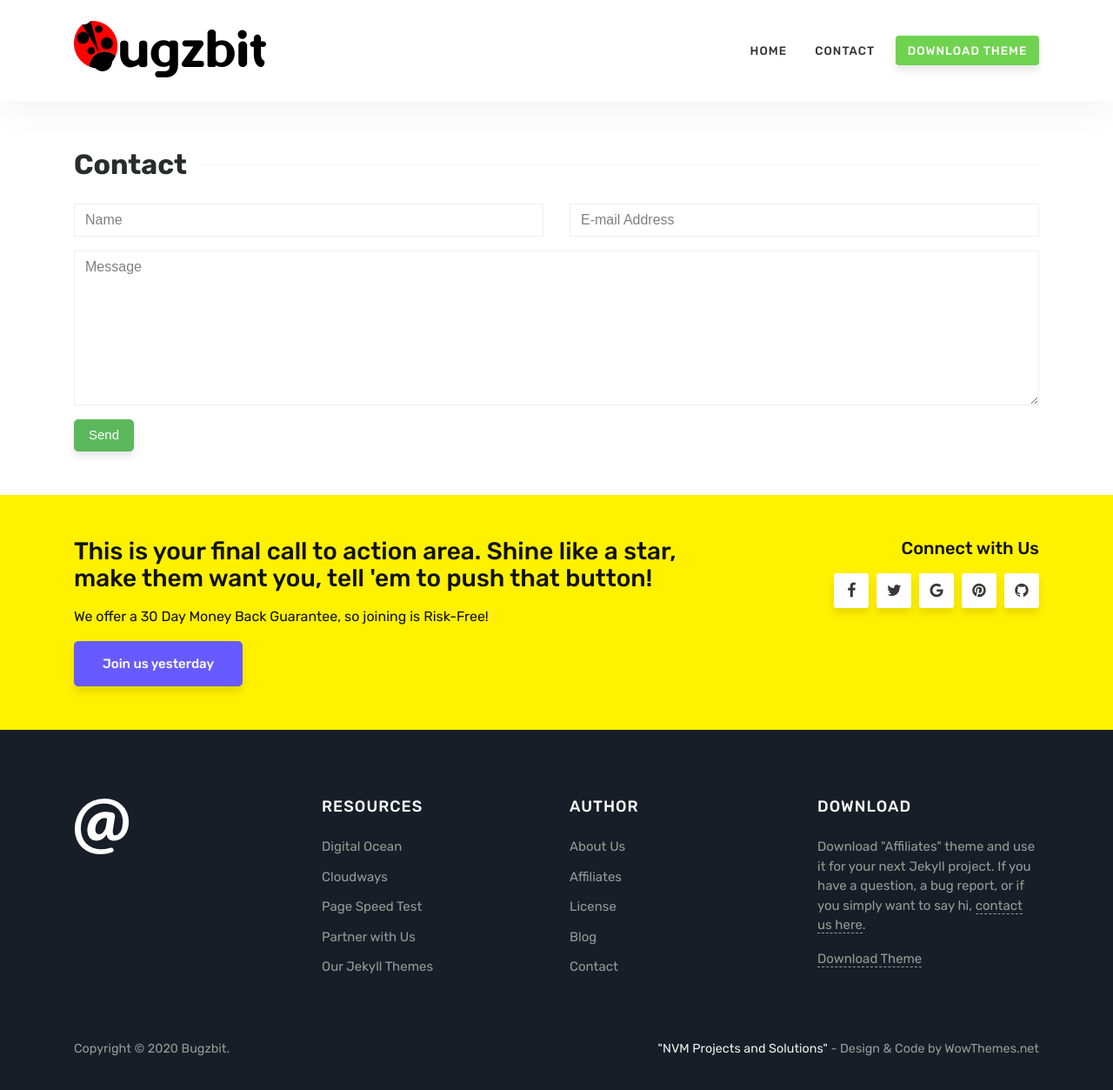
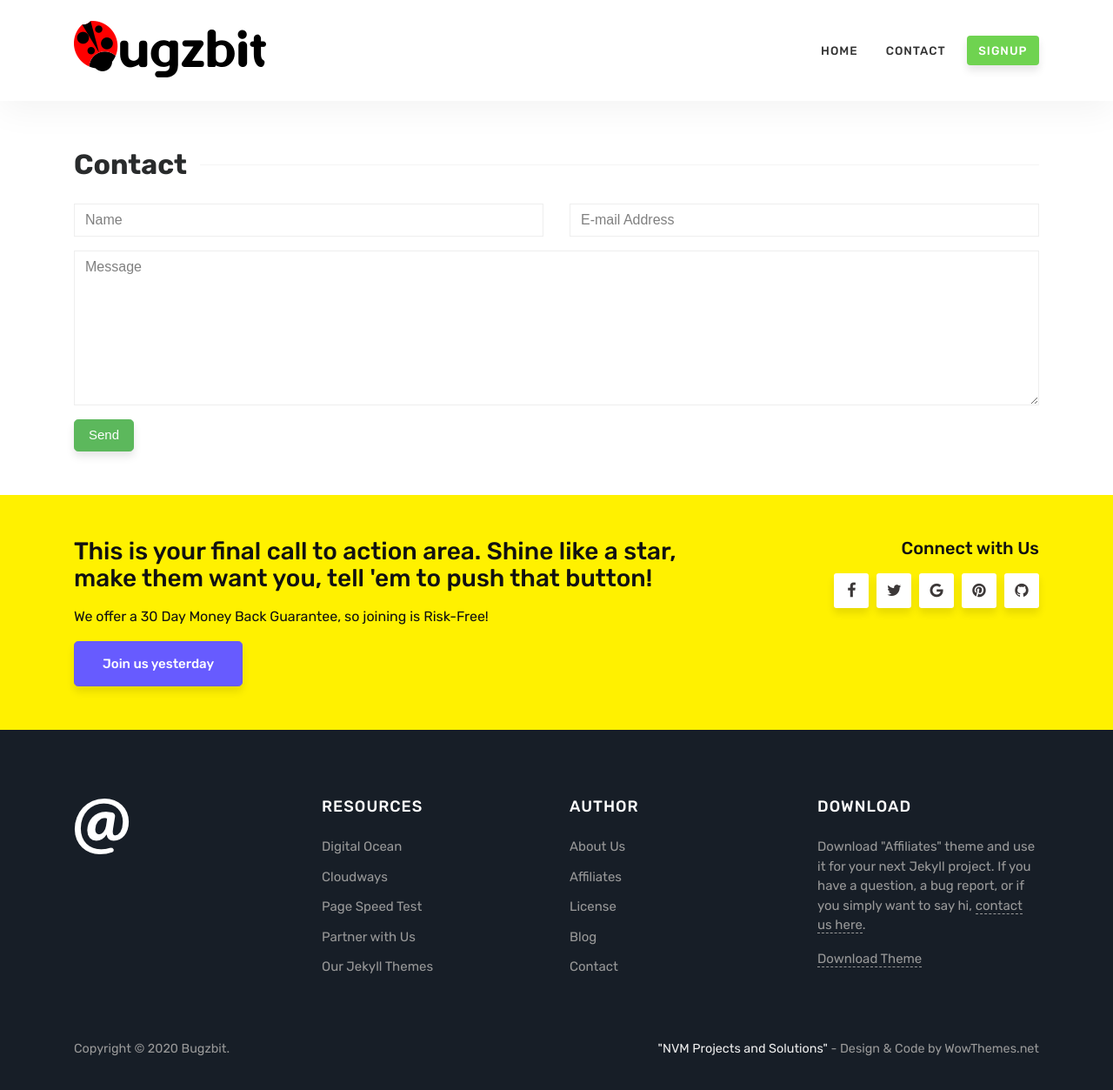
Before and after one commit to bugzbit/bugzbit.github.io, a Jekyll site: the page built from contact.html, in a window 1280 px wide and 1262 px high. Shown: the top 1253 px of the window at 87% size. Built offline with Jekyll 4.4.1, drawn with Linux system fonts in a browser that asks for light colours.

Commit message:
Updated '_layouts/default.html' via CloudCannon

```diff
--- a/_layouts/default.html
+++ b/_layouts/default.html
@@ -82,7 +82,7 @@
 
 
                 <li class="nav-item">
-                    <a class="nav-link highlight" href="https://github.com/wowthemesnet/affiliates-jekyll-theme/archive/master.zip">Download Theme</a>
+                    <a class="nav-link highlight" href="">Signup</a>
                 </li>
 
             </ul>
```
